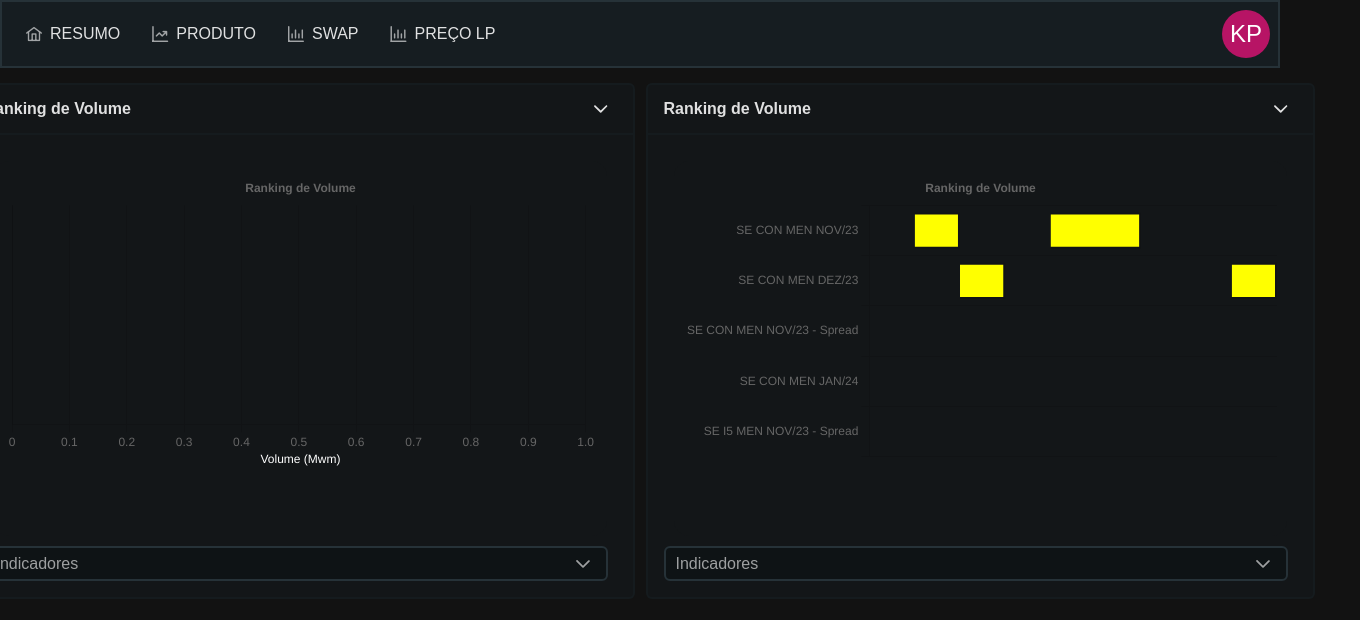
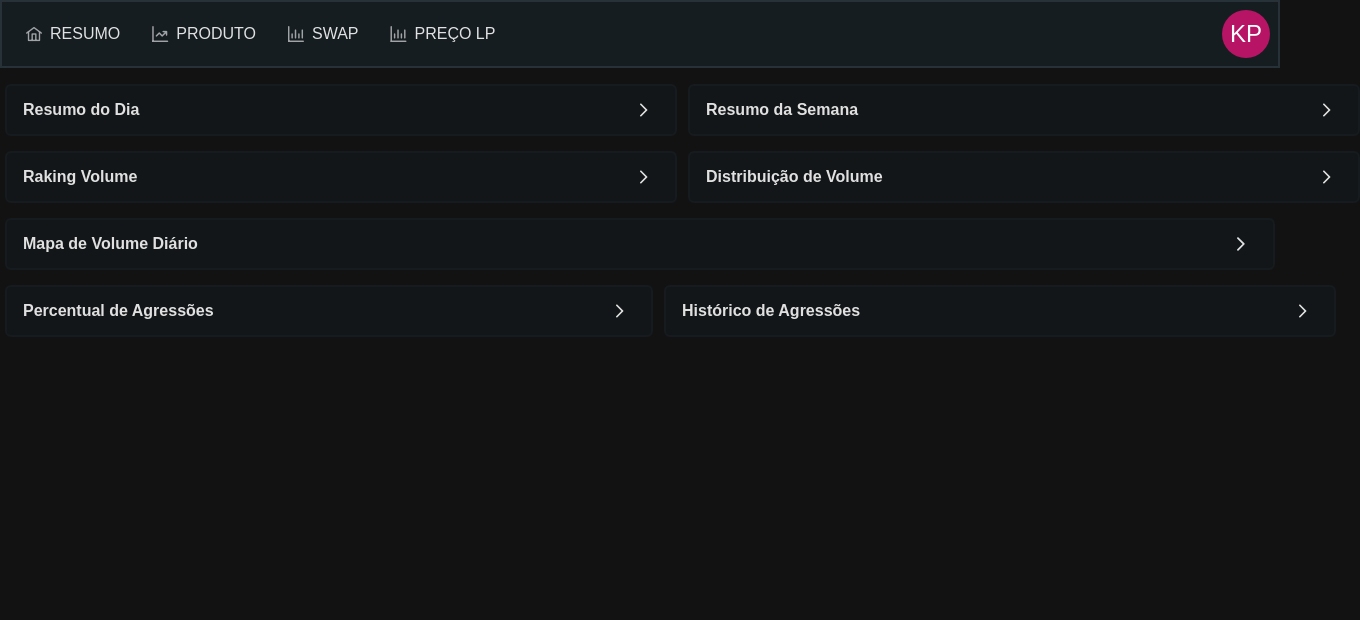
Before and after one commit to KarolinaFernandaPereira/Trabalho, a React (Create React App) app: page /home in a window 1280 px wide. Shown: the top 620 px of the page, 1360 px wide, since content can reach past the window. Built offline with nearby package versions, Linux system fonts and the light colour scheme; no server answers; a web font is replaced by a local one.

Commit message:
Accordeons da tela de resumo

```diff
--- /dev/null
+++ b/src/Pages/Home.css
@@ -0,0 +1,73 @@
+.conjuntoHome {
+    display: flex;
+    gap: 11px;
+
+    padding-left: 5px;
+    margin-bottom: 15px;
+    padding-top: 1rem;
+}
+
+
+.conjuntoHome2 {
+    display: flex;
+    gap:  11px;
+
+    margin-bottom: 15px;
+    padding-left: 5px;
+
+
+}
+
+.conjuntoHome4 {
+    display: flex;
+    gap: 11px;
+
+    padding-left: 5px;
+}
+
+
+.conjuntoHome3 {
+
+
+    padding-left: 5px;
+    padding-right: 5px;
+
+    margin-bottom: 15px;
+}
+
+.CardGrficoHome {
+
+    background-color: #131618;
+    border-radius: 15px;
+    margin: 10px;
+    padding: 10px;
+}
+
+
+.distribuicaoVolume {
+    width: 42rem;
+}
+
+.rankingVolume {
+    width: 42rem;
+}
+
+.historicoAgressoes {
+    width: 42rem;
+}
+
+.resumoDia {
+    width: 42rem;
+}
+
+.resumoSemana {
+    width: 42rem;
+}
+
+.percentualAgressoes {
+    width: 42rem;
+}
+
+.historicoAgressoes {
+    width: 42rem;
+}
--- a/src/Pages/Home.js
+++ b/src/Pages/Home.js
@@ -1,18 +1,203 @@
 import React from 'react';
 import MenuHeader from '../componentes/menu';
 import { RankingVolume } from '../componentes/resumo/Ranking';
-
+import { Accordion, AccordionTab } from 'primereact/accordion';
+import "./Home.css";
+import { GraficoRankingVolume } from '../componentes/resumo/charts/rankingVolume';
+import { GraficoDistribuicaoVolume } from '../componentes/resumo/charts/distribuicaoVolume';
+import { GraficoMapaVolumeDiario } from '../componentes/resumo/charts/volumeDIario';
+import { GraficoHistoricoAgressoes } from '../componentes/produto/historicoAgressoes';
+import { GraficoPercentualAgressoes } from '../componentes/produto/percentualAgressoes';
+import { GraficoResumoDia } from '../componentes/resumo/charts/resumoDia';
+import { GraficoResumoSemana } from '../componentes/resumo/charts/resumoSemana';
 
 function Home(){
     return(
         <div>
             <MenuHeader/>
 
-            <RankingVolume/>
+
             {/* <HorizontalRulerChart /> */}
+
+            <div className='conjuntoHome'>
+                <div>
+                    { /*Resumo Dia*/}
+                    <div className="containerHome" >
+                        <Accordion activeIndex={1} className="resumoDia">
+                            <AccordionTab  header={
+                                <>
+                                    <span> Resumo do Dia </span>
+                                </>
+                            }>
+
+                                <div className='CardGrficoHome'>
+
+                                    <GraficoResumoDia />
+                                </div>
+
+
+                            </AccordionTab>
+                        </Accordion>
+                    </div>
+                </div>
+
+                <div>
+                    { /*Resumo Dia*/}
+                    <div className="containerHome" >
+                        <Accordion activeIndex={1} className="resumoSemana">
+                            <AccordionTab  header={
+                                <>
+                                    <span> Resumo da Semana </span>
+                                </>
+                            }>
+
+                                <div className='CardGrficoHome'>
+
+                                    <GraficoResumoSemana />
+                                </div>
+
+
+                            </AccordionTab>
+                        </Accordion>
+                    </div>
+                </div>
+            </div>
+
+            <div className='conjuntoHome2'>
+
+                <div>
+                    { /*Ranking Volume*/}
+                    <div className="containerHome" >
+                        <Accordion activeIndex={1} className="rankingVolume">
+                            <AccordionTab  header={
+                                <>
+                                    <span> Raking Volume </span>
+                                </>
+                            }>
+
+                                <div className='CardGrficoHome'>
+
+                                    <GraficoRankingVolume />
+                                </div>
+
+
+                            </AccordionTab>
+                        </Accordion>
+                    </div>
+                </div>
+
+                <div>
+                    { /*Distribuição de Volume*/}
+                    <div className="containerHome" >
+                        <Accordion activeIndex={1} className="distribuicaoVolume">
+                            <AccordionTab  header={
+                                <>
+                                    <span> Distribuição de Volume </span>
+                                </>
+                            }>
+                                <div className='CardGrficoHome'>
+
+                                    <GraficoDistribuicaoVolume />
+                                </div>
+
+                            </AccordionTab>
+                        </Accordion>
+                    </div>
+                </div>
+
+            </div>
+
+            <div className='conjuntoHome3'>
+                <div>
+                    { /* Mapa Volume */}
+                    <div className="containerHome" >
+                        <Accordion activeIndex={1} className="mapaVolume">
+                            <AccordionTab  header={
+                                <>
+                                    <span> Mapa de Volume Diário </span>
+                                </>
+                            }>
+
+                                <div className='CardGrficoHome'>
+
+                                    <GraficoMapaVolumeDiario />
+                                </div>
+
+
+                            </AccordionTab>
+                        </Accordion>
+                    </div>
+                </div>
+            </div>
+
+            <div className='conjuntoHome4'>
+
+                <div>
+                    <div className="containerHome" >
+                        <Accordion activeIndex={1} className="percentualAgressoes">
+                            <AccordionTab  header={
+                                <>
+                                    <span> Percentual de Agressões </span>
+                                </>
+                            }>
+
+                            <div className='CardGrficoHome'>
+
+                                <GraficoPercentualAgressoes />
+                            </div>
+
+                            </AccordionTab>
+                        </Accordion>
+                    </div>
+                </div>
+
+                <div>
+                    <div className="containerHome" >
+                        <Accordion activeIndex={1} className="historicoAgressoes">
+                            <AccordionTab  header={
+                                <>
+                                    <span> Histórico de Agressões </span>
+                                </>
+                            }>
+
+                            <div className='CardGrficoHome'>
+                                <GraficoHistoricoAgressoes />
+                            </div>
+
+                            </AccordionTab>
+                        </Accordion>
+                    </div>
+                </div>
+
+
+            </div>
+
+
+
 
         </div>
     );
 }
 
 export default Home;
+
+/*
+<div>
+    <div className="containerProduto" >
+        <Accordion activeIndex={1} className="volume">
+            <AccordionTab  header={
+                <>
+                    <span> Volume </span>
+                </>
+            }>
+
+
+
+            </AccordionTab>
+        </Accordion>
+    </div>
+</div>
+
+
+
+*/
--- a/src/Pages/Produto.js
+++ b/src/Pages/Produto.js
@@ -5,7 +5,6 @@ import { Accordion, AccordionTab } from 'primereact/accordion';
 import "./Produto.css";
 import { GraficoVolumeAtPrice } from '../componentes/produto/volumeAtPrice';
 import { GraficoBookOfertas } from '../componentes/produto/bookOfertas';
-import { GraficoPrecos } from '../componentes/produto/precos';
 import { GraficoVolume } from '../componentes/produto/volume';
 import { GraficoAgressao } from '../componentes/produto/agressao';
 import { GraficoAgressaoAcumulada } from '../componentes/produto/agressaoAcumulada';
--- a/src/componentes/resumo/Ranking.css
+++ b/src/componentes/resumo/Ranking.css
@@ -2,11 +2,13 @@
     display: flex;
     gap: 11px;
     margin-top: 15px;
+
+    margin-bottom: 15px;
+
 }
 
 .cardGrafico {
     width: 613px;
-    height: 375px;
     background-color: #131618;
     border-radius: 15px;
     margin: 10px;
--- a/src/componentes/resumo/Ranking.js
+++ b/src/componentes/resumo/Ranking.js
@@ -37,56 +37,13 @@ ChartJS.register(
 export const RankingVolume = () => {
 
 
-  const itemsIndicadores = [
-    {
-      label: 'Indicador 1',
-      icon: 'pi pi-stop'
-    },
-    {
-      label: 'Indicador 2',
-      icon: 'pi pi-stop'
-    },
-    {
-      label: 'Indicador 3',
-      icon: 'pi pi-check-square'
-    },
-    {
-      label: 'Indicador 4',
-      icon: 'pi pi-stop'
-    },
-    {
-      label: 'Indicador 5',
-      icon: 'pi pi-stop'
-    },
-  ];
 
-  const itemsIndicadores2 = [
-    {
-      label: 'Indicador 1',
-      icon: 'pi pi-stop'
-    },
-    {
-      label: 'Indicador 2',
-      icon: 'pi pi-stop'
-    },
-    {
-      label: 'Indicador 3',
-      icon: 'pi pi-check-square'
-    },
-    {
-      label: 'Indicador 4',
-      icon: 'pi pi-stop'
-    },
-    {
-      label: 'Indicador 5',
-      icon: 'pi pi-stop'
-    },
-  ];
 
 
   const [dados, setDados] = useState([]);
   const [teste, setTeste] = useState([]);
 
+/*
 useEffect(() => {
     axios.get('http://127.0.0.1:8000/api/karol?format=json')
     .then((response) => {
@@ -96,6 +53,8 @@ useEffect(() => {
     //.catch(error => console.log(error))
     //.then(res => console.log(res))
   }, [])
+
+*/
 
   //dados.datasets.map((d) => {
   //  console.log(d)
@@ -225,28 +184,32 @@ useEffect(() => {
               <AccordionTab
                 header={
                   <>
-                    <span> Ranking de Volume </span>
+                    <span> Resumo do Dia </span>
                   </>
                 }>
 
                 {/* <Indicadores contentIndi={itemsIndicadores} /> */}
                 <div className="cardGrafico" draggable>
-                    <Bar options={options} data={data}/>
+                    <Bar options={options} data={data2}/>
                 </div>
 
-                <MultiSelectIndicadores contentIndi={itemsIndicadores2}/>
+                { /* <MultiSelectIndicadores contentIndi={itemsIndicadores2}/> */ }
 
               </AccordionTab>
            </Accordion>
 
            <Accordion activeIndex={0} className="teste1">
 
-              <AccordionTab header="Ranking de Volume">
+              <AccordionTab header={
+                 <>
+                    <span>Resumo da Semana</span>
+                 </>
+              }>
 
               <div className="cardGrafico" draggable>
                     <Bar options={options2} data={data2}/>
                 </div>
-                <MultiSelectIndicadores contentIndi={itemsIndicadores}/>
+               { /*<MultiSelectIndicadores contentIndi={itemsIndicadores}/> */ }
               </AccordionTab>
 
            </Accordion>
--- /dev/null
+++ b/src/componentes/resumo/charts/distribuicaoVolume.js
@@ -0,0 +1,14 @@
+import React from "react";
+
+
+
+
+export const GraficoDistribuicaoVolume = () => {
+
+    return (
+
+        <>
+            <span>Distribuição de Volume</span>
+        </>
+    )
+}
--- /dev/null
+++ b/src/componentes/resumo/charts/rankingVolume.js
@@ -0,0 +1,13 @@
+import React from "react";
+
+
+
+export const GraficoRankingVolume = () => {
+
+
+    return (
+        <>
+            <span>Ranking Volume</span>
+        </>
+    )
+}
--- /dev/null
+++ b/src/componentes/resumo/charts/resumoDia.js
@@ -0,0 +1,15 @@
+import React from "react";
+
+
+
+
+export const GraficoResumoDia = () => {
+
+
+
+    return (
+        <>
+            <span>Resumo do dia</span>
+        </>
+    )
+}
--- /dev/null
+++ b/src/componentes/resumo/charts/resumoSemana.js
@@ -0,0 +1,15 @@
+import React from "react";
+
+
+
+
+export const GraficoResumoSemana = () => {
+
+
+
+    return (
+        <>
+            <span>Resumo da Semana</span>
+        </>
+    )
+}
--- /dev/null
+++ b/src/componentes/resumo/charts/volumeDIario.js
@@ -0,0 +1,16 @@
+import React from "react";
+
+
+
+
+export const GraficoMapaVolumeDiario = () => {
+
+
+
+    return (
+
+        <>
+            <span>Mapa Volume Diário</span>
+        </>
+    )
+}
```
